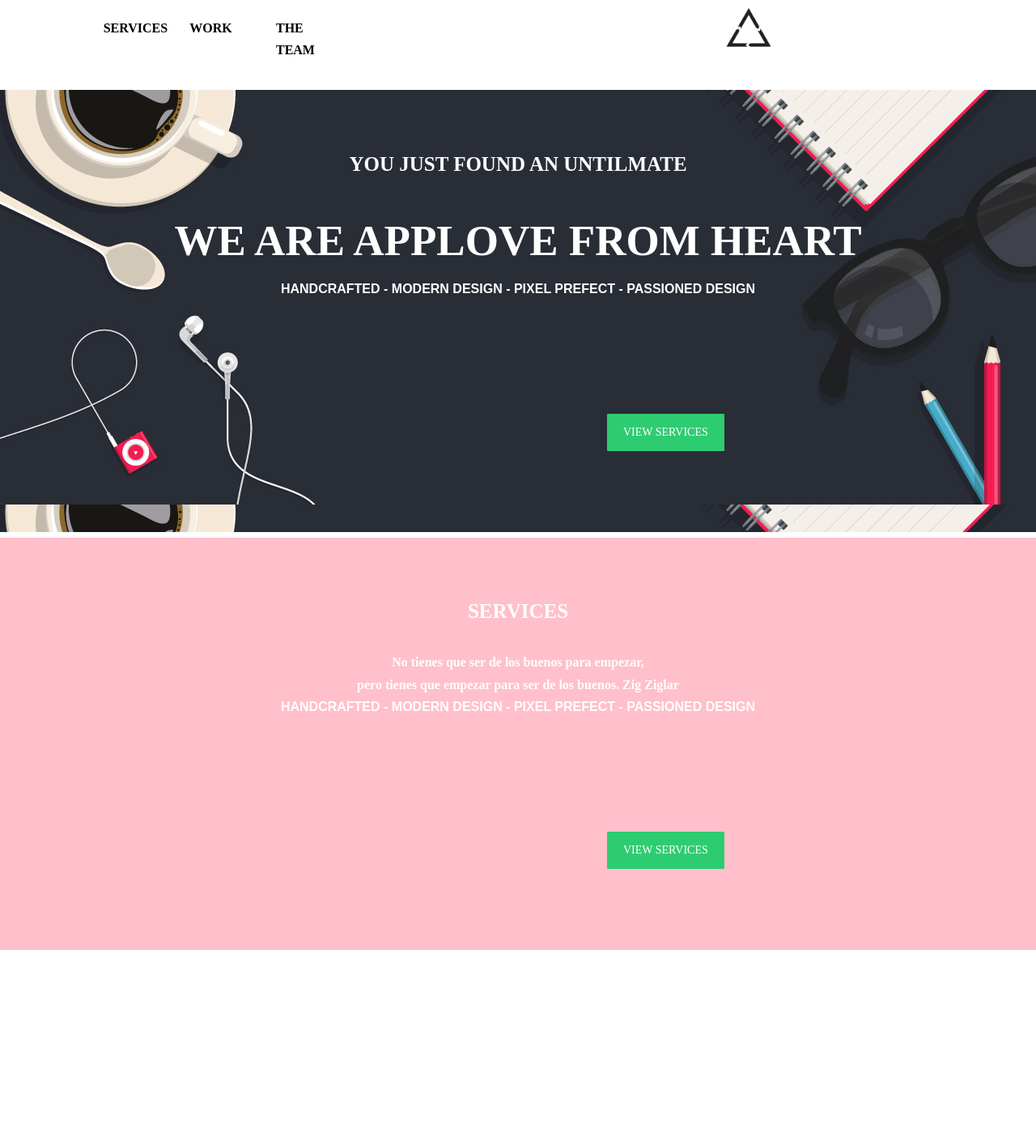
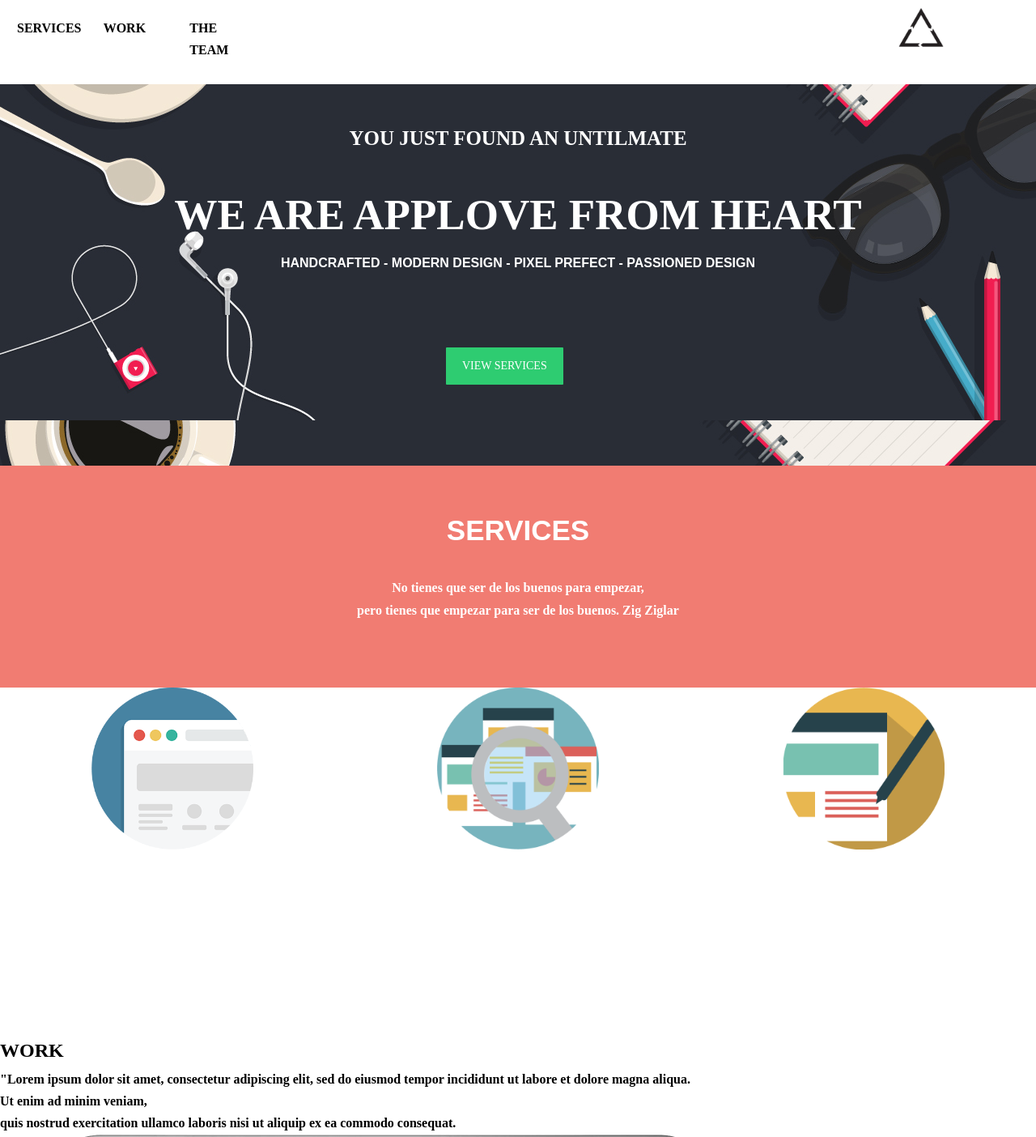
Before and after one commit to shazilh/apploveRowsColumns, a plain HTML site: page index.html in a window 1280 px wide. Shown: the top 1404 px of the page at 81% size. Before the commit the page ends 1173 px from the top, so only its background shows below. Drawn offline with Linux system fonts and the light colour scheme.

Commit message:
creando tercera parte applove Gridd

```diff
--- a/css/common.css
+++ b/css/common.css
@@ -9,10 +9,12 @@ margin: 0;
 padding: 0;
 
 }
-
+.barra{
+  float:right;
+}
 .container{
     width: 100%;
-    max-width: 100%;
+
     margin:0px auto;
 }
 .row:before, .row:after{
@@ -61,7 +63,7 @@ padding: 0;
 }
 .col-12{
   width:100%;
-  background-color: white;
+
 }
 .text-uppercase {
   text-transform: uppercase;
@@ -77,6 +79,7 @@ padding: 0;
 }
 .imgHome{
   background-image:url(../assets/images/bg-home.jpg);
+
 }
 .colorTexto{
   color:white;
@@ -103,6 +106,9 @@ padding: 0;
 .tamano3{
   font-size: 16px;
 }
+.tamano4{
+  font-size: 35px;
+}
 .fuente{
   font-family:sans-serif;
 }
@@ -116,13 +122,29 @@ padding: 0;
   margin-top: 63px;
   display: inline-block;
   font-size: 14px;
+  margin-bottom: 100px;
 }
 .centrado{
   text-align: center;
 }
 .margenIzq{
-  margin-left: 750px;
+  margin-left: 500px;
 }
 .rosa{
-  background-color: pink;
+  background-color: #F17C72;
 }
+.fijado{
+  position: fixed;
+  width:100%;
+  background-color: white;
+}
+.texto1{
+  padding-top: 100px;
+}
+.box-services{
+  float:left;
+  margin-bottom: 100px;
+}
+.espacioWork{
+  background-color: white;
+}
--- a/index.html
+++ b/index.html
@@ -11,27 +11,65 @@
 </head>
 <body>
   <div class="container">
-    <section class="row">
-				<section class="col-1"></section>
-        <section class="col-1 text-uppercase link espacioAbajoPequeno">Services </section>
-        <section class="col-1 text-uppercase link">Work</section>
-        <section class="col-1 text-uppercase link">The team</section>
-        <section class="col-9"><a href="#home"><img src="assets/images/logo-r.png" class="logo"></a></section>
+    <section class="row fijado">
+        <section class="col-1 text-uppercase link espacioAbajoPequeno barra">Services </section>
+        <section class="col-1 text-uppercase link nav">Work</section>
+        <section class="col-1 text-uppercase link nav">The team</section>
+				<section class="col-2"></section>
+        <section class="col-6"><a href="#home"><img src="assets/images/logo-r.png" class="logo"></a></section>
       </section>
+
 			<section class="row imgHome">
-				<section class="col-12"></section><br>
-					<h3 class="colorTexto espacioArriba tamano2 centrado">YOU JUST FOUND AN UNTILMATE</h3><br>
+					<h3 class="texto1 colorTexto espacioArriba tamano2 centrado">YOU JUST FOUND AN UNTILMATE</h3><br>
 					<h1 class="colorTexto tamano1 centrado">WE ARE APPLOVE FROM HEART</h1>
-					<h5 class="colorTexto fuente tamano3 espacioAbajo centrado">HANDCRAFTED - MODERN DESIGN - PIXEL PREFECT - PASSIONED DESIGN</h5><br>
-					<a href="#services" class="btn-home espacioAbajoGrande margenIzq">View services </a>
+					<h5 class="colorTexto fuente tamano3 centrado">HANDCRAFTED - MODERN DESIGN - PIXEL PREFECT - PASSIONED DESIGN</h5><br>
+					<div class="col-7 centrado"><a href="#services" class="btn-home  margenIzq">View services</a></div>
  		 </section>
 		 <section class="row rosa">
-			 <section class="col-12"></section><br>
-				 <h3 class="colorTexto espacioArriba tamano2 centrado">SERVICES</h3><br>
+				 <h3 class="colorTexto espacioArriba tamano4 centrado fuente">SERVICES</h3><br>
 				 <h5 class="colorTexto tamano3 centrado">No tienes que ser de los buenos para empezar,<br>
-					  pero tienes que empezar para ser de los buenos. Zig Ziglar</h5>
-				 <h5 class="colorTexto fuente tamano3 espacioAbajo centrado">HANDCRAFTED - MODERN DESIGN - PIXEL PREFECT - PASSIONED DESIGN</h5><br>
-				 <a href="#services" class="btn-home espacioAbajoGrande margenIzq">View services </a>
+					  pero tienes que empezar para ser de los buenos. Zig Ziglar</h5><br>
+						<br>
+						<br>
+						<div class="col-4 box-services colorTexto centrado">
+		          <img src="assets/images/website.png" alt="" width="200">
+		          <h5 class="mb-0 text-uppercase">user interface design </h5>
+		          <h6 class="m-0">Wireframing</h6>
+		          <h6 class="m-0">Prototyping</h6>
+		          <h6 class="m-0 espacioAbajo">Usability testing</h6>
+	        	</div>
+						<div class="col-4 box-services centrado colorTexto">
+							<img src="assets/images/img-1.png" alt="" width="200">
+							<h5 class="mb-0 text-uppercase">Concept and ideas </h5>
+							<h6 class="m-0">Conceptualization</h6>
+							<h6 class="m-0">Digital Branding</h6>
+							<h6 class="m-0">Product Strategy</h6>
+						</div>
+						<div class="col-4 box-services centrado colorTexto">
+		          <img src="assets/images/lapiz.png" alt="" width="200">
+		          <h5 class="mb-0 text-uppercase">Design and branding</h5>
+		          <h6 class="m-0">Interaction design </h6>
+		          <h6 class="m-0">Graphic Design </h6>
+		          <h6 class="m-0">Identity Design</h6>
+		        </div>
+			 <section class="row espacioWork">
+				 <section class="col-12">
+					 <div class="container">
+							<h2 class="text-uppercase text-work mt-0">Work</h2>
+							<h4>
+								 "Lorem ipsum dolor sit amet, consectetur adipiscing elit,
+								 sed do eiusmod tempor incididunt  ut labore et dolore magna aliqua.<br> Ut
+								 enim ad minim veniam,<br> quis nostrud exercitation ullamco laboris nisi
+								 ut aliquip ex ea commodo consequat.
+							</h4>
+							 <!--Imagen del centro  -->
+							 <div class="work-img">
+								 <img src="assets\images\hero.png" width="940"alt="imagen">
+							 </div>
+			 	</section>
+
+
+
 		</section>
 
 
```
